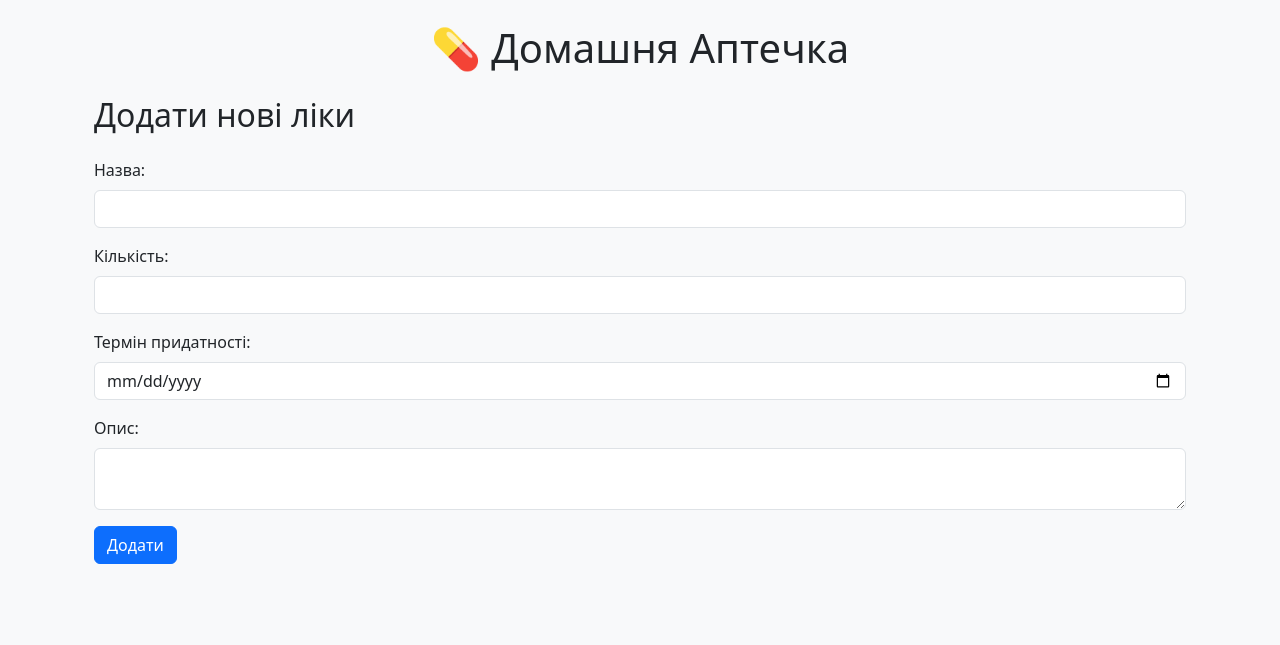
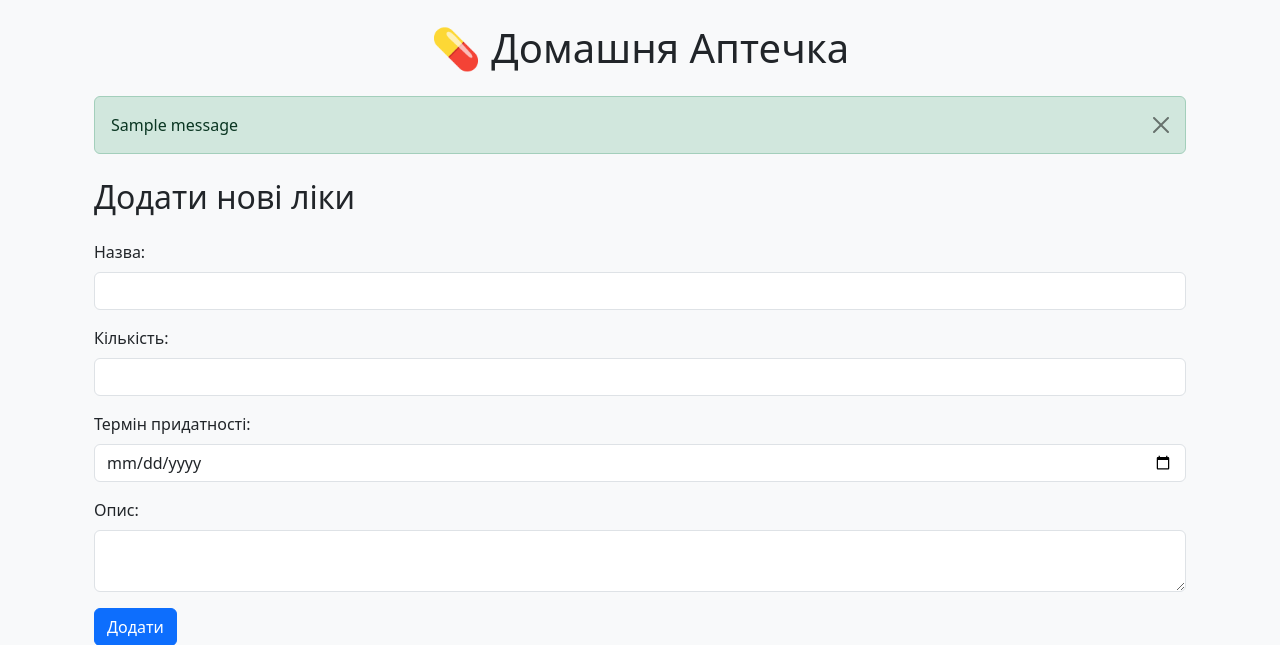
Before and after one commit to Lavender7faded/first-aid_kit, a Flask app: page /ui/add in a window 1280 px wide. Shown: the top 645 px of the page. Run offline with Flask 3, Linux system fonts and the light colour scheme; tables that the repository leaves empty hold one stand-in row (values such as "Sample post"); one stand-in notice (Sample message) is shown.

Commit message:
Displayed flashed success messages at the top of the page

```diff
--- a/templates/base.html
+++ b/templates/base.html
@@ -8,7 +8,20 @@
 <body class="bg-light">
   <div class="container mt-4">
     <h1 class="mb-4 text-center">💊 Домашня Аптечка</h1>
+    {% with messages = get_flashed_messages() %}
+      {% if messages %}
+        <div class="container mt-3">
+          {% for message in messages %}
+            <div class="alert alert-success alert-dismissible fade show" role="alert">
+              {{ message }}
+              <button type="button" class="btn-close" data-bs-dismiss="alert" aria-label="Close"></button>
+            </div>
+          {% endfor %}
+        </div>
+      {% endif %}
+    {% endwith %}
     {% block content %}{% endblock %}
   </div>
+  {% block scripts %}{% endblock %}
 </body>
 </html>
```
